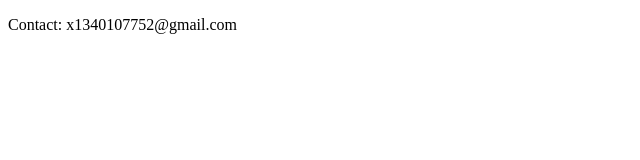
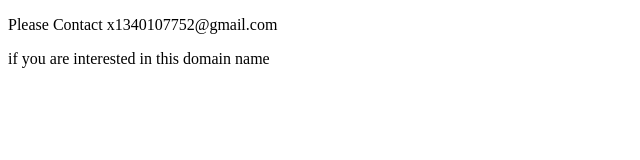
Before and after one commit to ShuoxinY/vrfist, a plain HTML site: page index.html in a window 1280 px wide. Shown: the whole page, without its empty margins (0-640 px from the left). Drawn offline with Linux system fonts and the light colour scheme.

Commit message:
update index

```diff
--- a/index.html
+++ b/index.html
@@ -4,6 +4,7 @@
     <title>VRFist</title>
 </head>
 <body>
-    <p>Contact: x1340107752@gmail.com</p>
+    <p>Please Contact x1340107752@gmail.com</p>
+    <p>if you are interested in this domain name</p>
 </body>
 </html>
```
